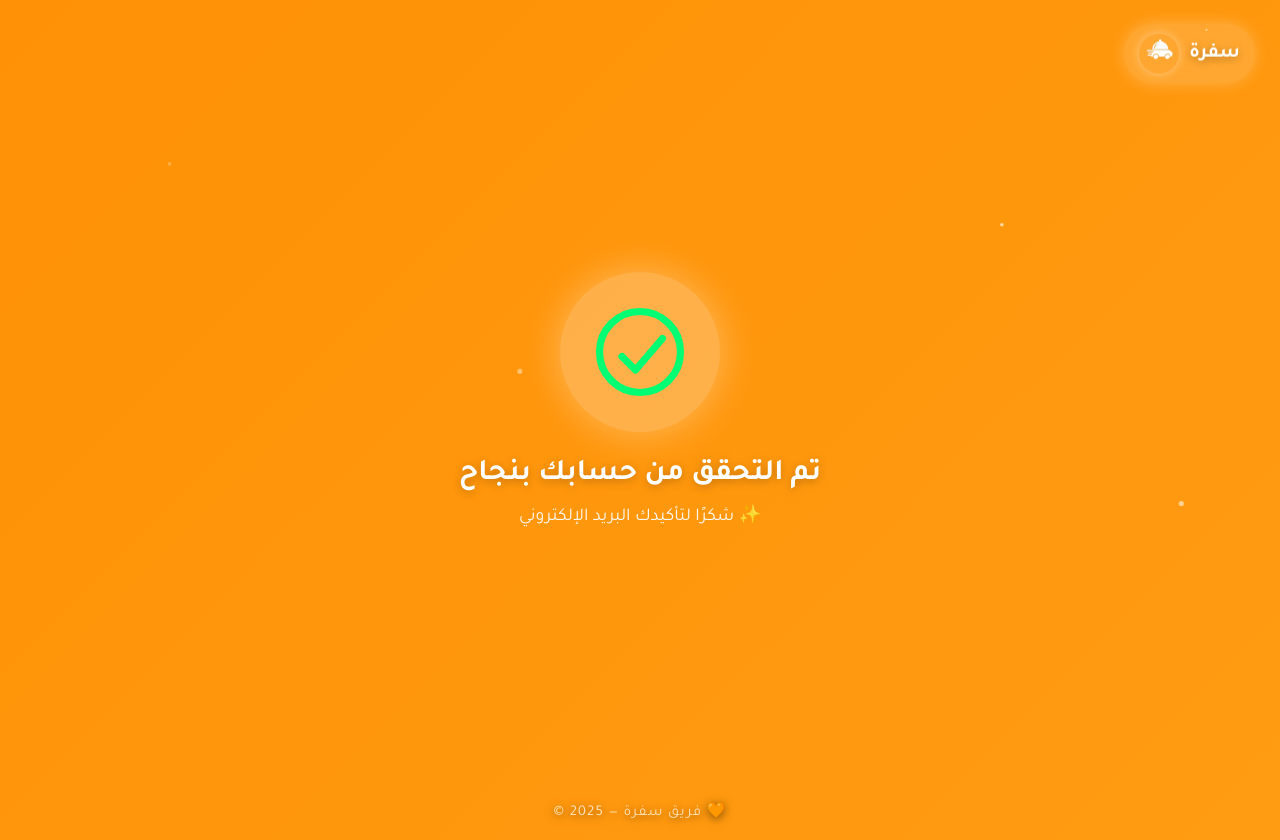
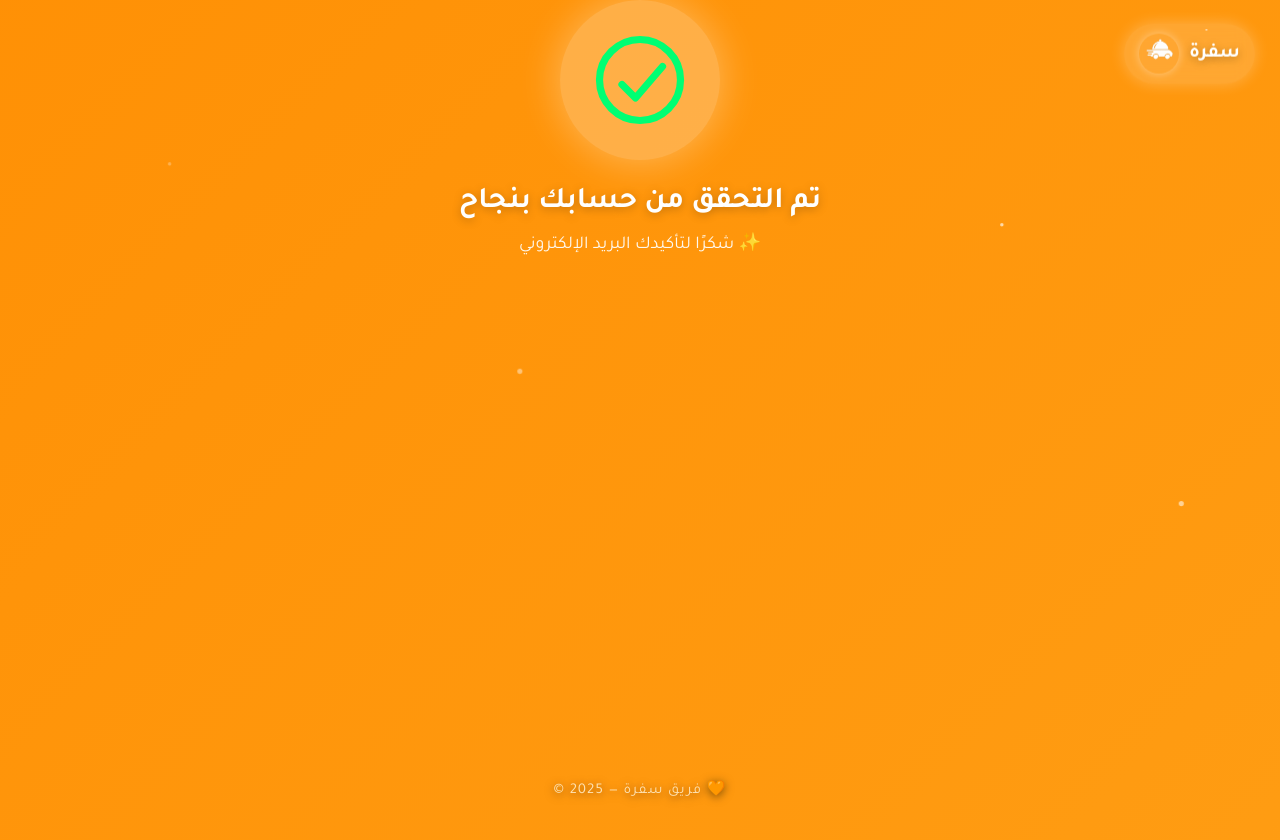
Before and after one commit to senku989/senku989.github.io, a plain HTML site: page safra.html in a window 1280 px wide. Drawn offline with Linux system fonts and the light colour scheme.

Commit message:
Update safra.html

```diff
--- a/safra.html
+++ b/safra.html
@@ -165,17 +165,17 @@
     }
 
     footer {
-  position: absolute;
-  bottom: 18px;
+  margin-top: auto;
   font-size: 15px;
-  color: #ffe2b2; /* بيج مائل للبرتقالي */
+  color: #ffe2b2;
   text-shadow: 0 2px 10px rgba(0,0,0,0.5), 0 0 8px rgba(255,165,0,0.4);
   letter-spacing: 1px;
   font-weight: 500;
   text-align: center;
   width: 100%;
   animation: fadeUp 1.5s ease 2s forwards;
-  opacity: 1;
+  opacity: 0;
+}
 }
   </style>
 </head>
```
